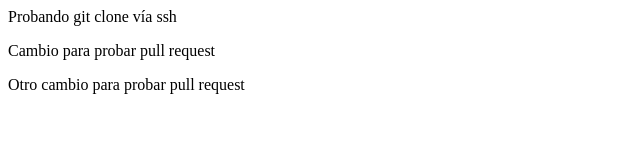
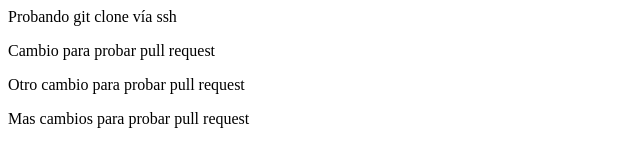
Before and after one commit to nrosasuax/hello-world, a plain HTML site: page index.html in a window 1280 px wide. Shown: the whole page, without its empty margins (0-640 px from the left). Drawn offline with Linux system fonts and the light colour scheme.

Commit message:
UPDATED: Mas cambios para probar pull request

```diff
--- a/index.html
+++ b/index.html
@@ -6,5 +6,6 @@
         <p>Probando git clone vía ssh</p>
         <p>Cambio para probar pull request</p>
         <p>Otro cambio para probar pull request</p>
+        <p>Mas cambios para probar pull request</p>
     </body>
 </html>
```
